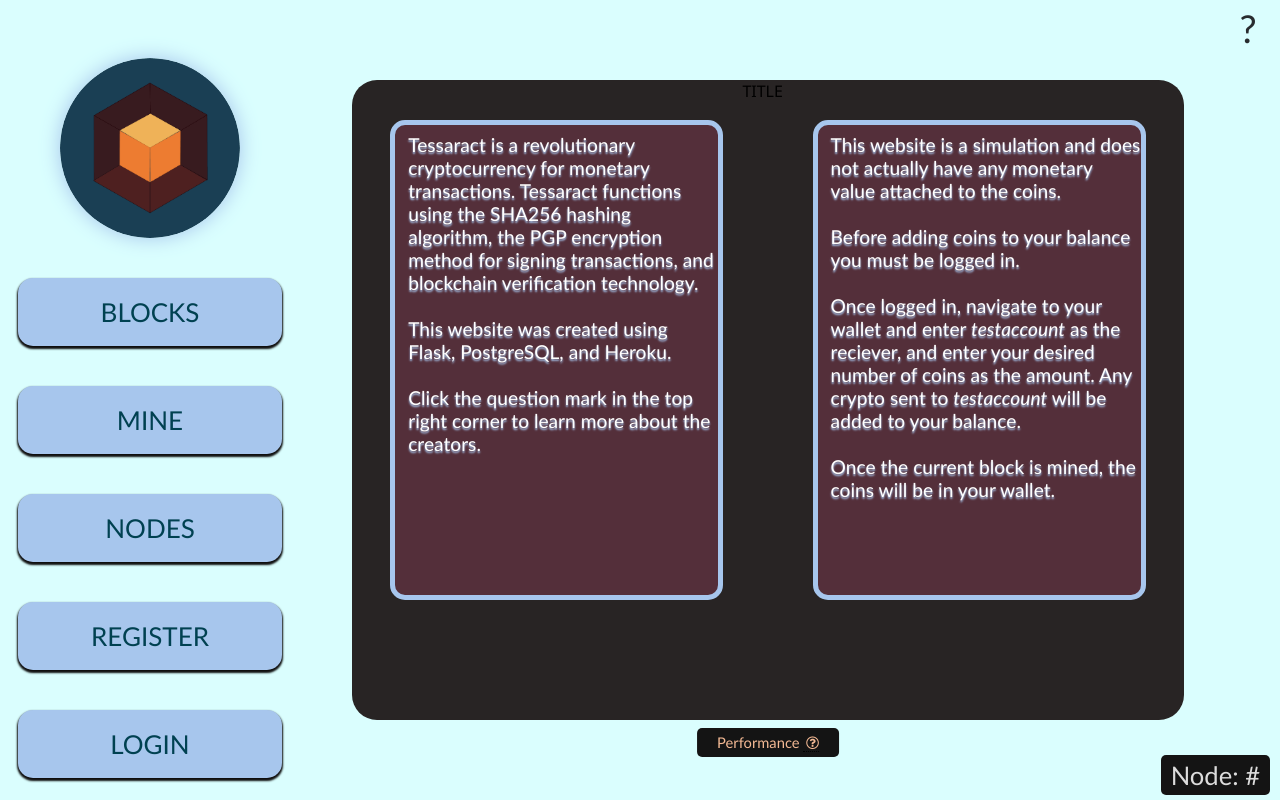
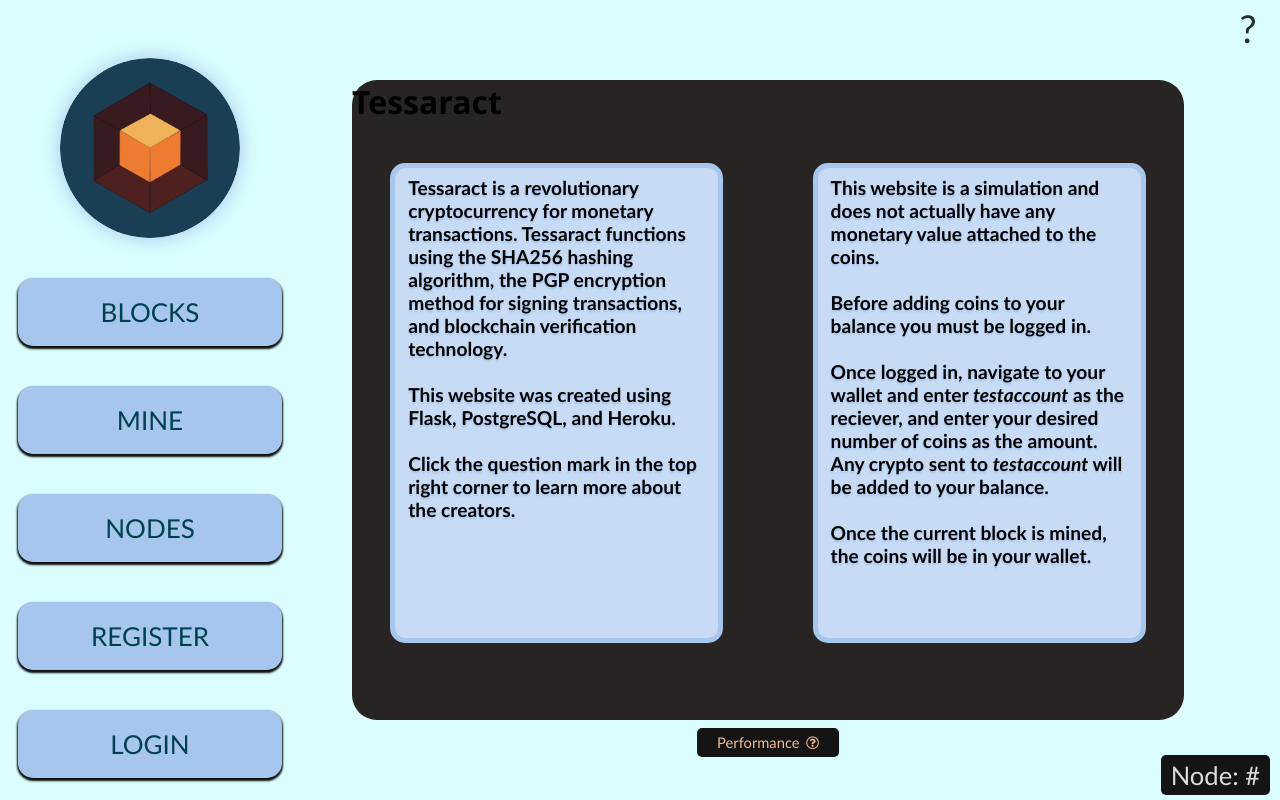
Before and after one commit to ntcampbell03/blockchainproject, a Flask app: page / in a window 1280 px wide. Run offline with Flask 2, Linux system fonts and the light colour scheme; parts of the project's set-up code (start-up, migrations or seed data) failed here and were passed over; some libraries are stand-ins or nearby versions.

Commit message:
Home adj

```diff
--- a/coin/static/css/home.css
+++ b/coin/static/css/home.css
@@ -8,8 +8,8 @@
     border-radius: 15px;
     border: var(--primary-color);
     border-width: 5px;
-    background-color: rgba(214,81,125,0.25);
-    color: white;
+    background-color: var(--primary-transparent);
+    /* color: white; */
     font-family: 'Trebuchet MS', 'Lucida Sans Unicode', 'Lucida Grande', 'Lucida Sans', Arial, sans-serif;
     font-size: 1.5vw;
     text-shadow: 0px 2px 2px var(--primary-color);
@@ -24,8 +24,10 @@
     border-style: var(--borderstyle1);
     margin-left: 3vw;
     padding-left: 1vw;
+    padding-right: 1vw;
     margin-right: 1.5vw;
     top: 5vh;
+
 }
 
 .ho-floatRight{
@@ -35,6 +37,7 @@
     border-style: var(--borderstyle1);
     margin-left: 1.5vw;
     padding-left: 1vw;
+    padding-right: 1vw;
     margin-right: 3vw;
     top: 5vh;
 }
--- a/coin/templates/home.html
+++ b/coin/templates/home.html
@@ -8,7 +8,7 @@ Tessaract - Home
     <div class="contentbg darkbg">
     </div>
     <div class="contentbg">
-        TITLE
+        <h1>Tessaract<h1>
     <div class="ho-subbox ho-floatLeft">
         Tessaract is a revolutionary cryptocurrency for monetary transactions. Tessaract functions using the SHA256 hashing algorithm, the PGP encryption method for signing transactions, and blockchain verification technology.
         <br><br>
```
